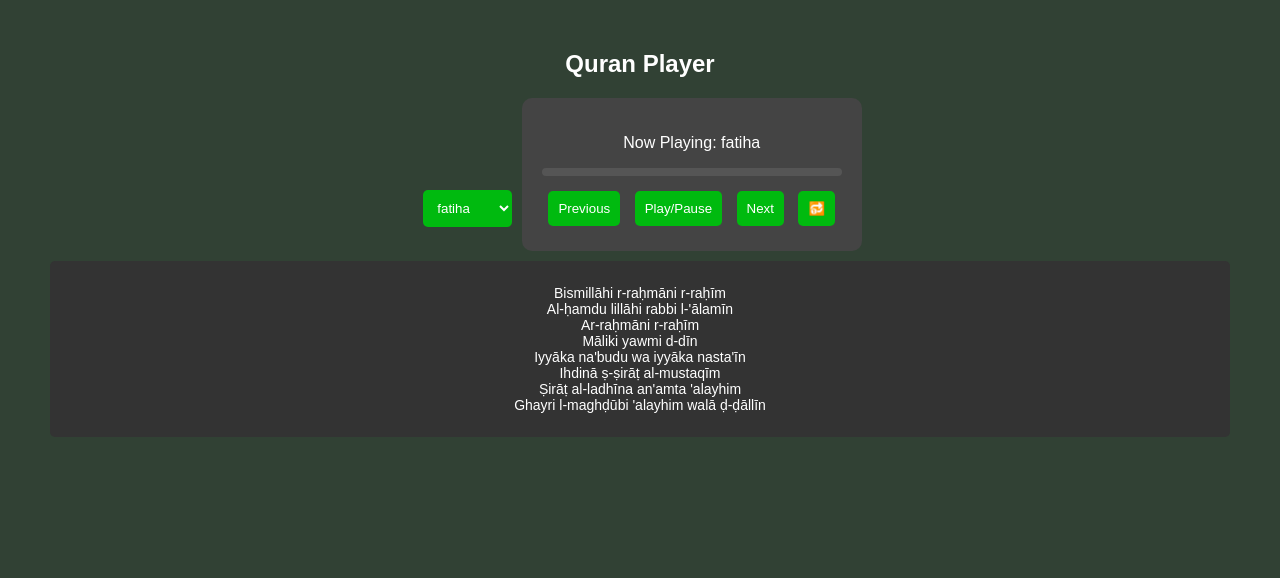
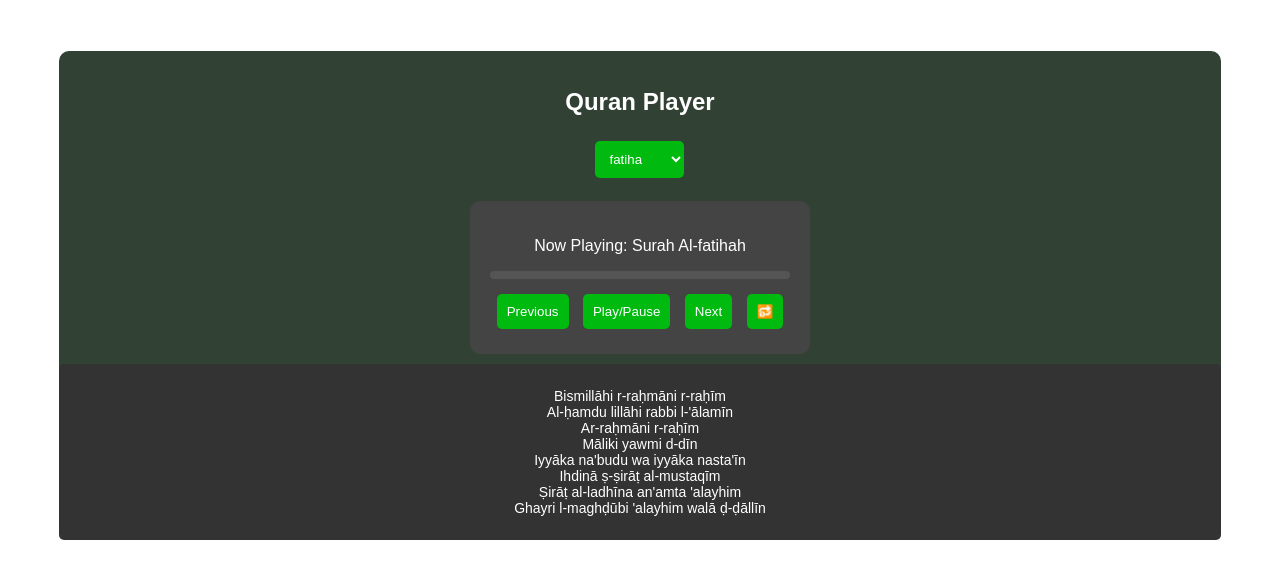
Before and after one commit to piousbrothers/quran, a plain HTML site: page index.html in a window 1280 px wide. Drawn offline with Linux system fonts and the light colour scheme.

Commit message:
Add files via upload

```diff
--- a/index.html
+++ b/index.html
@@ -5,12 +5,14 @@
     <meta name="viewport" content="width=device-width, initial-scale=1.0">
     <title>Music Player with Lyrics & Song Selection</title>
     <style>
-        body {
+        .line5{
             font-family: Arial, sans-serif;
             text-align: center;
             background-color: #314134;
             color: white;
-            margin: 50px;
+            margin: 4%;
+            border-radius: 10px;
+            width: 92%;
         }
         .player {
             background: #444;
@@ -55,7 +57,8 @@
     </style>
 </head>
 <body>
-
+<div class="line5">
+    <br>
     <h2>Quran Player</h2>
 
     <!-- Song Selector -->
@@ -63,8 +66,7 @@
     <select id="song-selector" onchange="selectSong()">
         <option value="0">fatiha</option>
         <option value="1">baqarah</option>
-        <option value="2">Song 3</option>
-    </select>
+    </select><br><br>
 
     <div class="player">
         <p id="song-title"></p>
@@ -85,13 +87,13 @@
     <div id="lyrics">
         <p id="song-lyrics">Lyrics will appear here...</p>
     </div>
-
+</div>
     <script>
         let songs = [
-            { title: "fatiha", src: "fatiha.mp3", lyrics:
+            { title: "Surah Al-fatihah", src: "fatiha.mp3", lyrics:
                 "Bismillāhi r-raḥmāni r-raḥīm\nAl-ḥamdu lillāhi rabbi l-'ālamīn\nAr-raḥmāni r-raḥīm\nMāliki yawmi d-dīn\nIyyāka na'budu wa iyyāka nasta'īn\nIhdinā ṣ-ṣirāṭ al-mustaqīm\nṢirāṭ al-ladhīna an'amta 'alayhim\nGhayri l-maghḍūbi 'alayhim walā ḍ-ḍāllīn"
             },
-            { title: "Death calling......", src: "n1.mp3", lyrics:
+            { title: "Surah Al-Baqarah", src: "baqarah.mp3", lyrics:
             "...." }
         ];
 
```
